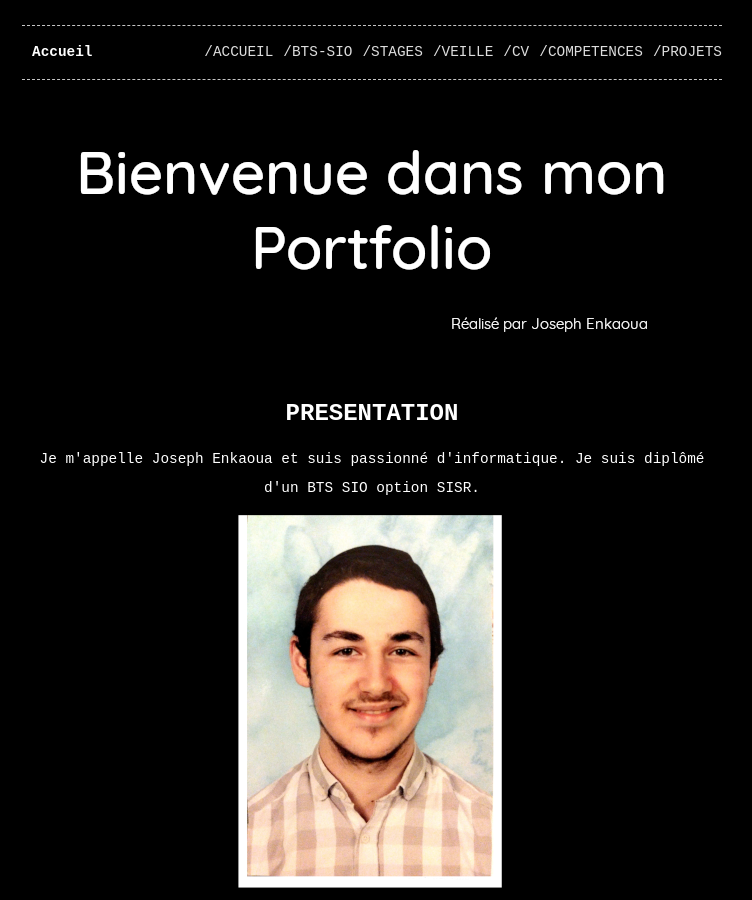
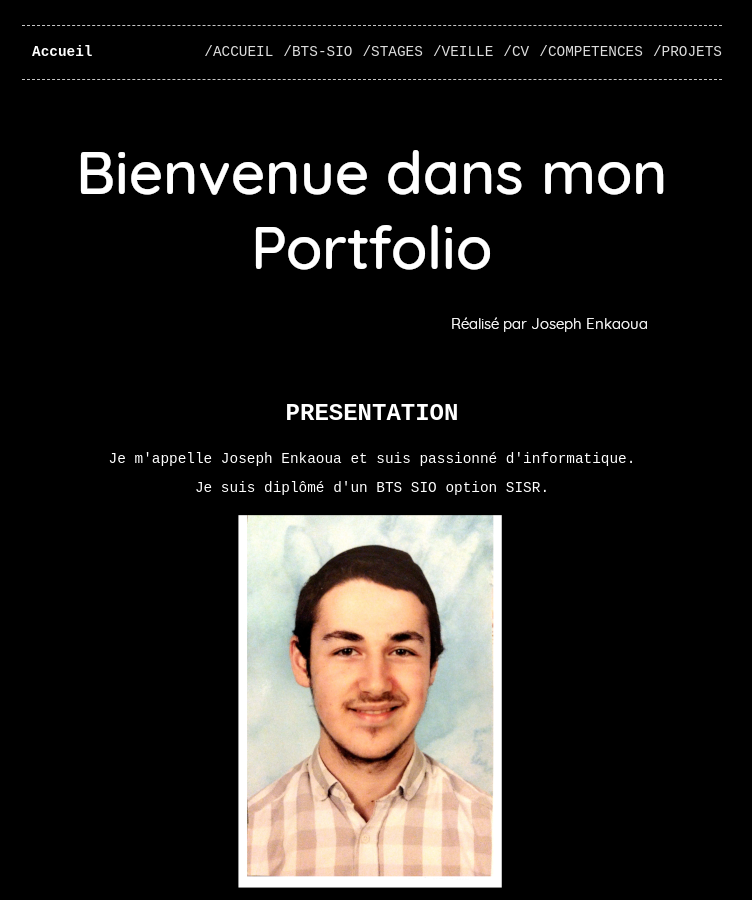
Before and after one commit to Yoyo348/ga_blog, a Jekyll site: the page built from index.md, in a window 1280 px wide and 900 px high. Shown: the whole window, without its empty margins (268-1020 px from the left). Built offline with Jekyll 4.4.1, drawn with Linux system fonts in a browser that asks for light colours.

```diff
--- a/index.md
+++ b/index.md
@@ -10,8 +10,8 @@ detail_image: assets/img/port.png
 
 <strong><center><font size="5"> PRESENTATION </font></center><strong/>
 
-<center>Je m'appelle Joseph Enkaoua et suis passionné d'informatique.
-        Je suis diplômé d'un BTS SIO option SISR.</center>
+<center>Je m'appelle Joseph Enkaoua et suis passionné d'informatique.</center>
+<center>Je suis diplômé d'un BTS SIO option SISR.</center>
 
 <center><img src="assets/img/profil.png"></center>
 
```
